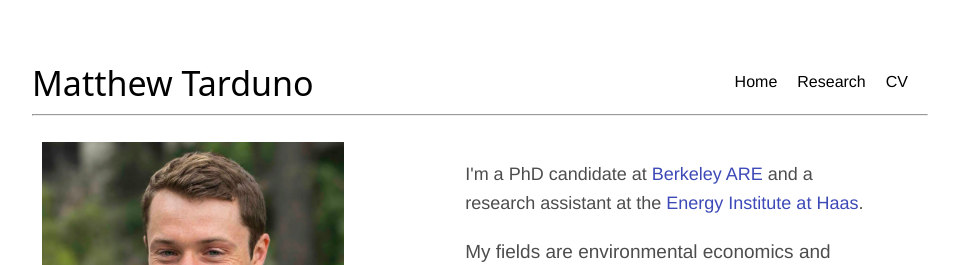
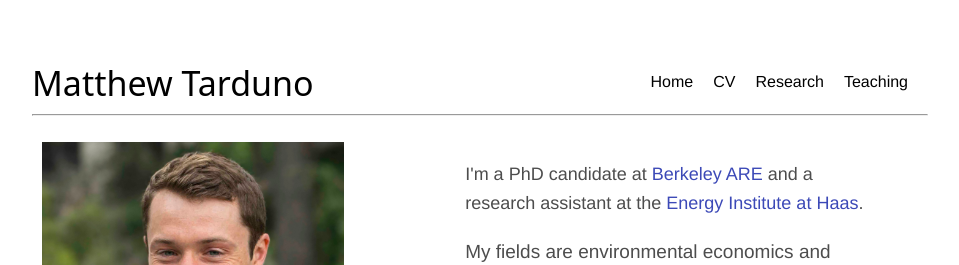
Before and after one commit to Matt-Tarduno/Matt-Tarduno.github.io, a Jekyll site: the page built from index.html, in a window 1280 px wide. Shown: the top 265 px of the page, without its empty margins (160-1119 px from the left). Built offline with Jekyll 4.4.1, drawn with Linux system fonts in a browser that asks for light colours.

Commit message:
Update default.html

```diff
--- a/_layouts/default.html
+++ b/_layouts/default.html
@@ -11,8 +11,9 @@
 					<a href="/" style="font-size:34px; font-family:Noto Sans, sans-serif; font-weight: 400; color: black">Matthew Tarduno</a>
 				  <div class="topnav-right">
 					<a href="/" style="color: black">Home</a>
+					<a href="/cv" style="color: black">CV</a></li>
 					<a href="/research" style="color: black">Research</a>
-					<a href="/cv" style="color: black">CV</a></li>
+					<a href="/research" style="color: black">Teaching</a>
 				  </div>
 				</div>
 			<hr>
```
